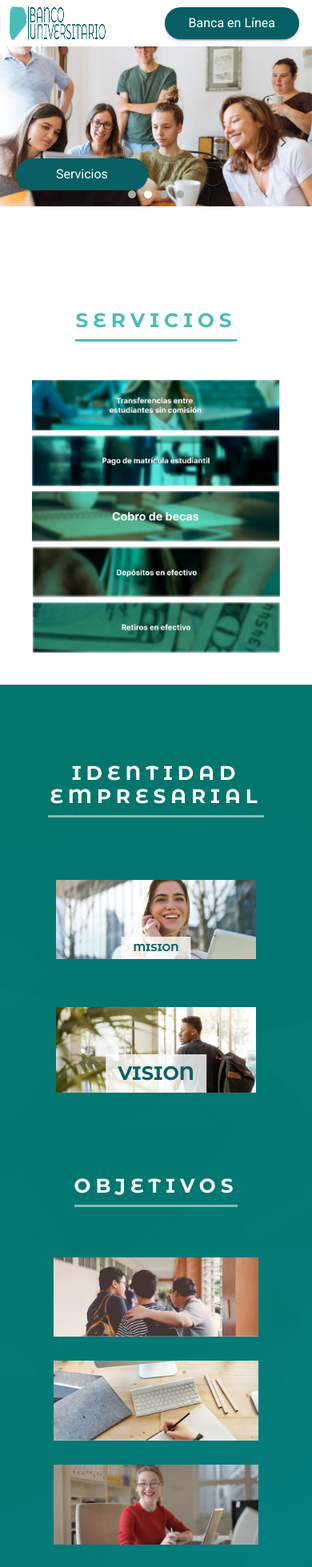
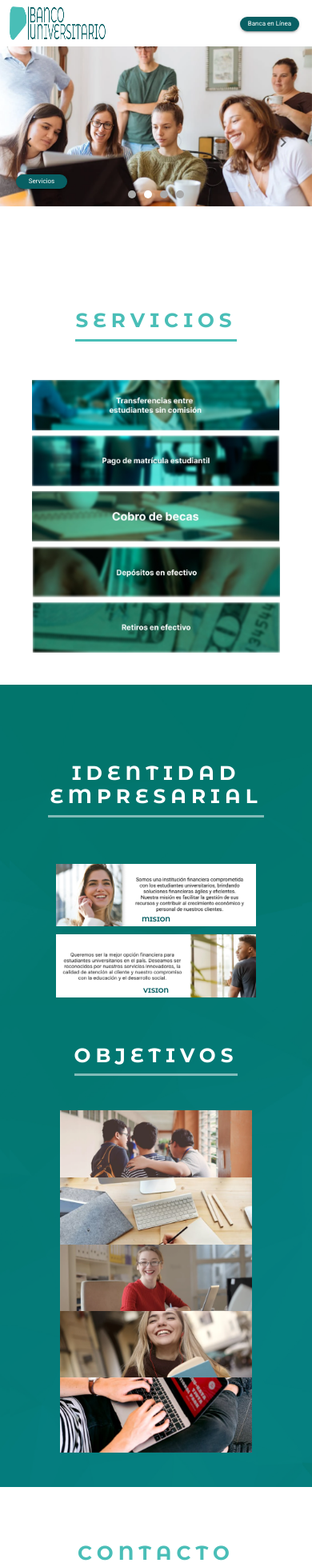
Before and after one commit to 3rnestocs/banco, a React (Create React App) app: page / in a window 390 px wide. Shown: the top 1959 px of the page at 80% size. Built offline with nearby package versions, Linux system fonts and the light colour scheme.

Commit message:
cambios para pantallas peq

```diff
--- a/src/components/BUButton.js
+++ b/src/components/BUButton.js
@@ -34,6 +34,10 @@ const BUButton = ({
         '&:hover': {
           backgroundColor: applyOpacity(bgColor, 0.5), // Slightly transparent on hover
         },
+        '@media (min-width: 100px) and (max-width: 600px)': {
+          fontSize: '0.5rem',
+          padding: '2px 10px',
+        },
       }}
     >
       {text}
--- a/src/components/ImageTextMision.js
+++ b/src/components/ImageTextMision.js
@@ -1,6 +1,6 @@
 import { styled } from '@mui/system';
 import React from 'react';
-import { Box, Button, useMediaQuery } from '@mui/material';
+import { Box, Button} from '@mui/material';
 
 const OverlayText = styled(Box)(({ theme }) => ({
   position: 'absolute',
@@ -11,20 +11,14 @@ const OverlayText = styled(Box)(({ theme }) => ({
   backgroundColor: 'White',
   color: 'black',
   fontFamily: 'Roboto, sans-serif',
-  fontWeight: 'regular',
+  fontWeight: 'bold',
   fontSize: '1.8rem',
   zIndex: 1,
   display: 'flex',
   alignItems: 'center',
   justifyContent: 'center',
-  padding: '0 60px',
   transition: 'opacity 0.5s ease-in-out',
-  '@media (max-width: 768px)': {
-    left: 280,
-  },
-  '@media (max-width: 360px)': {
-    left: 280,
-  },
+
 }));
 
 const ButtonStyled = styled(Button)(({ theme }) => ({
@@ -43,10 +37,13 @@ const ButtonStyled = styled(Button)(({ theme }) => ({
     fontSize: '0.8rem',
     padding: '3px 15px',
   },
+  '@media (min-width: 100px) and (max-width: 600px)': {
+    fontSize: '0.5rem',
+    padding: '2px 10px',
+  },
 }));
 
-const ImageWithText = ({ src, smallSrc, text, isHovered }) => {
-  const isSmallScreen = useMediaQuery((theme) => theme.breakpoints.down('sm'));
+const ImageWithText = ({ src, text, isHovered }) => {
 
   return (
     <Box
@@ -58,7 +55,7 @@ const ImageWithText = ({ src, smallSrc, text, isHovered }) => {
       }}
     >
       <img
-        src={isSmallScreen ? smallSrc : src}
+        src={src}
         alt={text}
         style={{
           width: "100%",
--- a/src/components/ImageTextVision.js
+++ b/src/components/ImageTextVision.js
@@ -1,6 +1,6 @@
 import { styled } from '@mui/system';
 import React from 'react';
-import { Box, Button, useMediaQuery } from '@mui/material';
+import { Box, Button} from '@mui/material';
 
 const OverlayText = styled(Box)(({ theme }) => ({
   position: 'absolute',
@@ -11,16 +11,17 @@ const OverlayText = styled(Box)(({ theme }) => ({
   backgroundColor: 'White',
   color: 'black',
   fontFamily: 'Roboto, sans-serif',
-  fontWeight: 'regular',
+  fontWeight: 'bold',
   fontSize: '1.8rem',
   zIndex: 1,
   display: 'flex',
   alignItems: 'center',
   justifyContent: 'center',
-  padding: '0 60px',
   transition: 'opacity 0.5s ease-in-out',
   '@media (max-width: 768px)': {
+    fontSize: '0.8rem',
     right: 270,
+
   },
 
 }));
@@ -29,7 +30,7 @@ const ButtonStyled = styled(Button)(({ theme }) => ({
   borderRadius: '0',
   padding: '5px 20px',
   color: '#085F63',
-  fontFamily: 'Montserrat Alternates',
+  fontWeight: 'Montserrat Alternates',
   zIndex: 2,
   position: 'absolute',
   bottom: '0',
@@ -37,12 +38,16 @@ const ButtonStyled = styled(Button)(({ theme }) => ({
   transform: 'translateX(-50%)',
   fontSize: '1.5rem',
   '@media (max-width: 768px)': {
+    fontSize: '0.8rem',
     padding: '3px 15px',
+  },
+  '@media (min-width: 200px) and (max-width: 600px)': {
+    fontSize: '0.5rem',
+    padding: '2px 10px',
   },
 }));
 
-const ImageWithText = ({ src, smallSrc, text, isHovered }) => {
-  const isSmallScreen = useMediaQuery((theme) => theme.breakpoints.down('sm'));
+const ImageWithText= ({ src, text, isHovered }) => {
 
   return (
     <Box
@@ -54,7 +59,7 @@ const ImageWithText = ({ src, smallSrc, text, isHovered }) => {
       }}
     >
       <img
-        src={isSmallScreen ? smallSrc : src}
+        src={src}
         alt={text}
         style={{
           width: "100%",
@@ -62,19 +67,15 @@ const ImageWithText = ({ src, smallSrc, text, isHovered }) => {
           maxWidth: "1600px",
           transition: 'transform 0.5s ease-in-out',
           transform: isHovered ? 'translate(100px,  0)' : 'translate(0, 0)',
-          '@media (max-width: 768px)': {
-            fontSize: '0.8rem',
-            right: 270,
 
-          },
         }}
       />
       <OverlayText style={{ opacity: isHovered ? 1 : 0 }}>
         {text}
       </OverlayText>
       <ButtonStyled>
-        VISION
-      </ButtonStyled>
+          VISION
+        </ButtonStyled>
     </Box>
   );
 };
--- a/src/components/institucional/Identidad.js
+++ b/src/components/institucional/Identidad.js
@@ -16,8 +16,8 @@ import ObjSmall2 from "../../assets/img/objetivos/ObjSmall2.png";
 import ObjSmall3 from "../../assets/img/objetivos/ObjSmall3.png";
 import ObjSmall4 from "../../assets/img/objetivos/ObjSmall4.png";
 import ObjSmall5 from "../../assets/img/objetivos/ObjSmall5.png";
-import MisionSmall from "../../assets/img/MisionSmall.png";
-import VisionSmall from "../../assets/img/VisionSmall.png";
+import imgMision2 from "../../assets/img/imgMision2.png";
+import imgVision2 from "../../assets/img/imgVision2.png";
 
 const objetivos = [
   { src: objetivo1, smallSrc: ObjSmall1, text: "Brindar a los estudiantes universitarios un servicio eficiente y de calidad en la gestión de sus recursos financieros." },
@@ -28,16 +28,13 @@ const objetivos = [
 ];
 
 const MisionVision = [
-  { src: imgMisio, smallSrc: MisionSmall, text: "Somos una institución financiera comprometida con los estudiantes universitarios, brindando soluciones financieras ágiles y eficientes. Nuestra misión es facilitar la gestión de sus recursos y contribuir al crecimiento económico y personal de nuestros clientes." },
-  { src: imgVisio, smallSrc: VisionSmall, text: "Queremos ser la mejor opción financiera para estudiantes universitarios en el país. Deseamos ser reconocidos por nuestros servicios innovadores, la calidad de atención al cliente y nuestro compromiso con la educación y el desarrollo social." },
+  { src: imgMisio, smallSrc: imgMision2, text: "Somos una institución financiera comprometida con los estudiantes universitarios, brindando soluciones financieras ágiles y eficientes. Nuestra misión es facilitar la gestión de sus recursos y contribuir al crecimiento económico y personal de nuestros clientes." },
+  { src: imgVisio, smallSrc: imgVision2, text: "Queremos ser la mejor opción financiera para estudiantes universitarios en el país. Deseamos ser reconocidos por nuestros servicios innovadores, la calidad de atención al cliente y nuestro compromiso con la educación y el desarrollo social." },
 ];
-
-
-
 
 const Identidad = forwardRef((props, ref) => {
   const [hoveredIndexMV, setHoveredIndexMV] = useState(null);
-  const [hoveredIndexObj, setHoveredIndexObj] = useState(null)
+  const [hoveredIndexObj, setHoveredIndexObj] = useState(null);
 
   return (
     <div id="container-identidad" className="container-fluid m-0">
@@ -46,14 +43,13 @@ const Identidad = forwardRef((props, ref) => {
         sx={{ bgcolor: "background.default", m: 0, p: 5 }}
         ref={ref}
       >
-
         <Box sx={{ margin: theme => theme.spacing(1) }}>
           <Box sx={{ display: "flex", justifyContent: "center" }}>
             <BUHeaderTitle text="IDENTIDAD EMPRESARIAL" type={HeaderTypes.WHITE} />
           </Box>
 
-        <Box sx={{ textAlign: "center", mb: 3 }}>
-
+          {/* Pantallas grandes Mision y vision */}
+          <Box sx={{ display: { xs: "none", lg: "block" }, textAlign: "center", mb: 3 }}>
             <Box sx={{ display: "flex", flexDirection: "column", alignItems: "center" }}>
               {MisionVision.map((img, index) => (
                 <Box
@@ -65,8 +61,6 @@ const Identidad = forwardRef((props, ref) => {
                     height: "auto",
                     maxWidth: "1600px",
                     margin: "20px",
-
-
                   }}
                 >
                   {index === 0 ? (
@@ -79,29 +73,34 @@ const Identidad = forwardRef((props, ref) => {
             </Box>
           </Box>
 
+          {/* Pantallas pequeñas mision y vision */}
+          <Box sx={{ display: { xs: "block", lg: "none" }, textAlign: "center"}}>
+            <ImageTextMision src={MisionVision[0].smallSrc} text={MisionVision[0].text} isHovered={false} />
+            <ImageTextVision src={MisionVision[1].smallSrc} text={MisionVision[1].text} isHovered={false} />
           </Box>
+
 
         <Box sx={{ display: "flex", justifyContent: "center" }}>
             <BUHeaderTitle text="OBJETIVOS" type={HeaderTypes.WHITE} />
           </Box>
 
+          {/* Pantallas grandes objetivos*/}
           <Box sx={{
-         display: { xs: "flex", lg: "flex" },
-         flexDirection: { xs: "column", lg: "row" },
+            display: { xs: "none", lg: "flex" },
+            flexDirection: "row",
             justifyContent: "center",
             textAlign: "center",
-         mb: 3
+            mb: 3,
           }}>
-
             {objetivos.map((obj, index) => (
               <Box
                 key={index}
                 onMouseEnter={() => setHoveredIndexObj(index)}
                 onMouseLeave={() => setHoveredIndexObj(null)}
-          sx={{  width: { xs:'auto', lg: "auto" } }}
+                sx={{ width: "auto", margin: "10px" }}
               >
                 <Objective
-        src={obj.src}s
+                  src={obj.src}
                   smallSrc={obj.smallSrc}
                   text={obj.text}
                   isHovered={hoveredIndexObj === index}
@@ -109,6 +108,21 @@ const Identidad = forwardRef((props, ref) => {
               </Box>
             ))}
           </Box>
+
+          {/* Pantallas pequeñas objetivos*/}
+          <Box sx={{ display: { xs: "flex", lg: "none" }, flexDirection: "column", alignItems: "center" }}>
+          {objetivos.map((obj, index) => (
+          <Box key={index} sx={{ width: "100%", margin: "-20px" }}> {/* Ajusta el margin aquí */}
+          <Objective
+           src={obj.smallSrc}
+           smallSrc={obj.smallSrc}
+           text={obj.text}
+           isHovered={false}
+          />
+         </Box>
+         ))}
+        </Box>
+       </Box>
       </Box>
     </div>
   );
```
Lines whose indentation alone changed are shown as unchanged.
